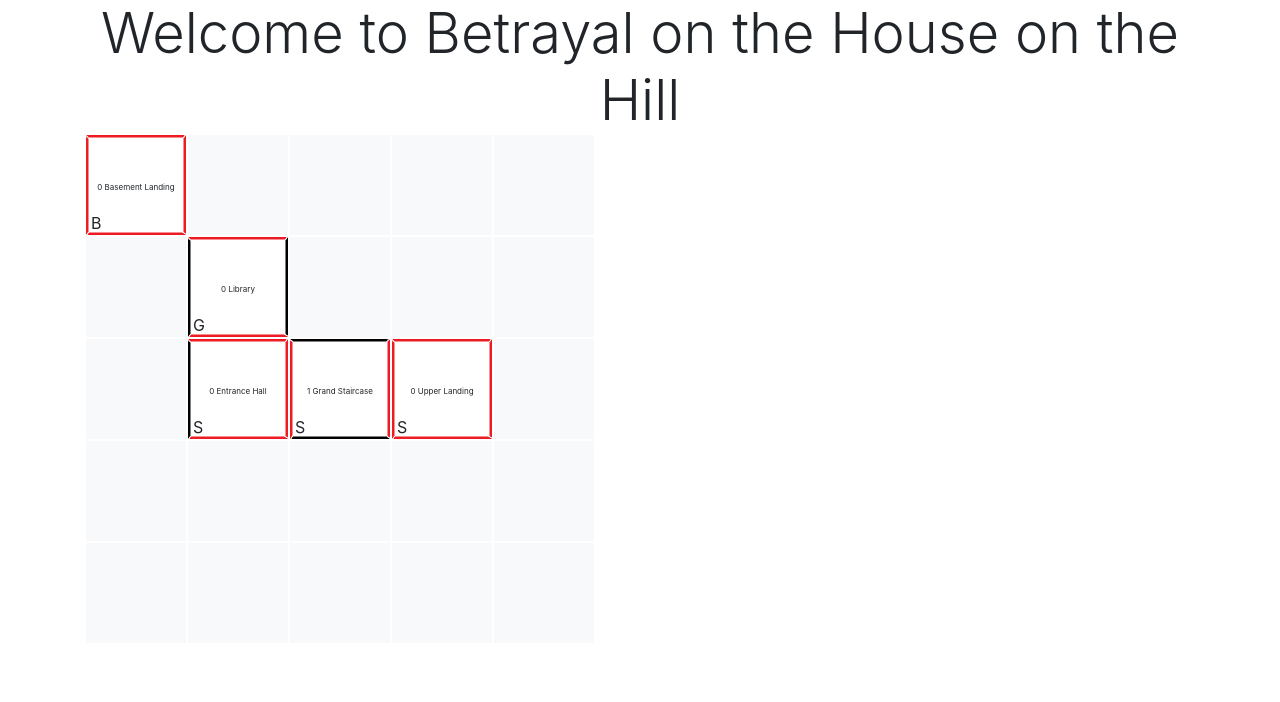
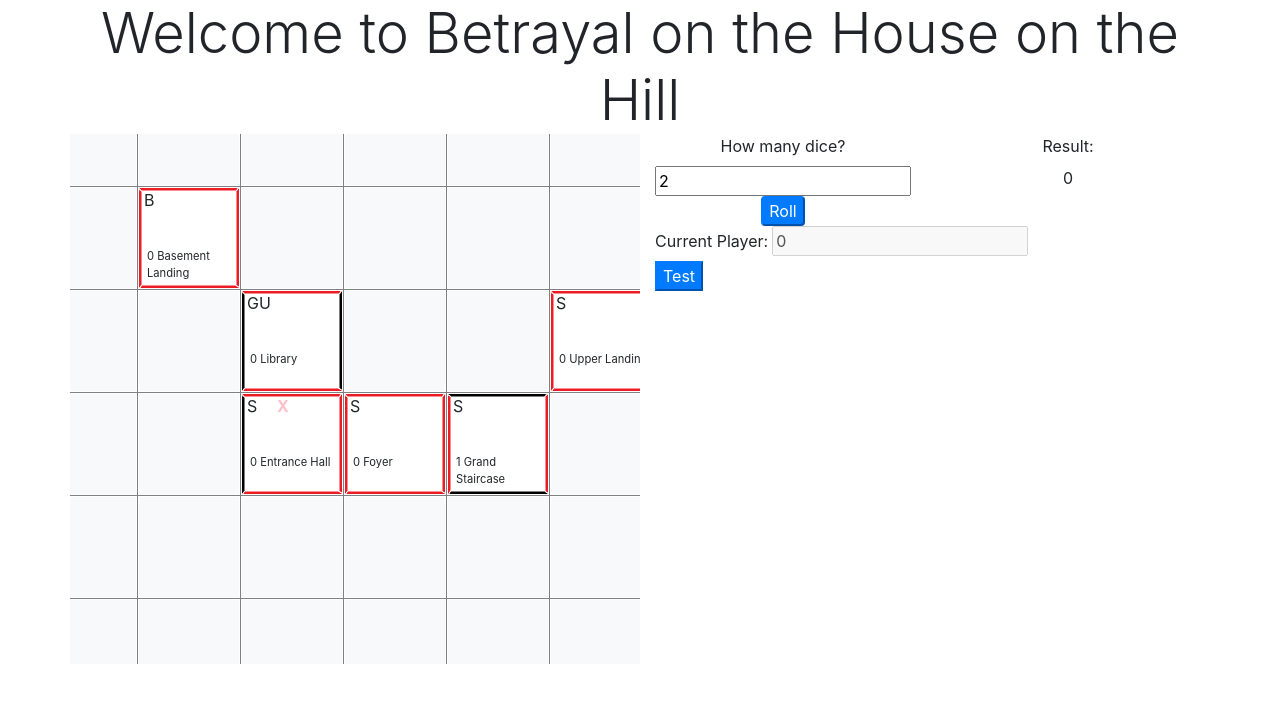
Before and after one commit to RyanB156/horror-story-game, an Angular app: page /home in a window 1280 px wide. Shown: the top 702 px of the page. Built offline with nearby package versions, Linux system fonts and the light colour scheme.

Commit message:
Add starting room tiles, scroll table to middle, switch x and y coordinates for room display

```diff
--- a/src/app/room-map/room-map.component.html
+++ b/src/app/room-map/room-map.component.html
@@ -1,21 +1,45 @@
-<div>
-  <table>
-    <tr *ngFor="let row of rows; let i = index">
-      <td *ngFor="let col of cols; let j = index" style="width:100px;height:100px;">
-        <div class="btn-light" style="width:100px;height:100px">
+<div class="row">
+  <table class="col" #mapTable>
+    <tr *ngFor="let row of rows; let j = index">
+      <td *ngFor="let col of cols; let i = index" style="width:100px;height:100px;">
+
+        <div class="btn-light" style="width:100px;height:100px;position:relative">
           <div *ngIf="map[i][j] !== null && map[i][j] !== undefined">
             <img style="z-index: 1;" [ngClass]="map[i][j].direction===0 ? 'north' : (map[i][j].direction===1 ? 'east' : (map[i][j].direction===2 ? 'south' : 'west'))"
             (click)="map[i][j].rotate($event)" style="width:100px;height:100px;" src="{{ map[i][j].path }}">
-            <div class="room-label text-center" style="z-index: 2;" id="roomTag">
+            <div (click)="map[i][j].rotate($event)" class="room-label" style="z-index: 2;">
               {{ map[i][j].direction }}
               {{ map[i][j].name }}
             </div>
-            <div class="floor-label" >
-              {{ getFloor(i, j) }}
+
+            <div class="row room-overlay">
+              <div class="floor-label col-4" (click)="map[i][j].rotate($event)">
+                {{ getFloor(i, j) }}
+              </div>
+              <div class="player-token col-4" *ngFor="let player of map[i][j].players; let p = index" style="color:{{ map[i][j].players[p].color }};"><b>X</b></div>
             </div>
+
           </div>
         </div>
       </td>
     </tr>
   </table>
+  <div class="col">
+    <div class="row text-center">
+      <div class="col">
+        <label for="diceToRoll" class="w-100">How many dice?</label>
+        <input id="diceToRoll" type="number" [(ngModel)]="diceToRoll">
+        <button class="btn-primary rounded" (click)="roll()">Roll</button>
+      </div>
+      <div class="col">
+        <label for="rollNumber">Result:</label>
+        <p id="rollNumber">{{ rollNumber }}</p>
+      </div>
+    </div>
+    <label for="currentPlayer" class="mr-1">Current Player:</label>
+    <input id="currentPlayer" type="text" disabled value='{{ currentPlayer }}'>
+    <div>
+      <button class="btn-primary" (click)="test()">Test</button>
+    </div>
+  </div>
 </div>
--- a/src/app/room-map/room-map.component.scss
+++ b/src/app/room-map/room-map.component.scss
@@ -15,19 +15,37 @@
   transform: rotate(270deg);
 }
 
-#roomTag {
-  font-size: 0.5em;
+table {
+  display: inline-block;
+  overflow: auto;
+  width: 530px;
+  height: 530px;
+}
+
+td {
+  border: solid gray 1px;
 }
 
 .room-label {
-  position: relative;
-  top: -54px;
+  position: absolute;
+  top: 60px;
+  left: 8px;
+  z-index: 2;
+  font-size: 0.7em;
+
+}
+
+.floor-label {
+  display: inline;
   z-index: 2;
 }
 
-.floor-label {
-  position: relative;
-  top: -36px;
-  left: 5px;
-  z-index: 2;
+.room-overlay {
+  padding: 0px 5px;
+  position: absolute;
+  top: 0px;
 }
+
+.player-token {
+  font-size: 1em;
+}
--- a/src/app/room-map/room-map.component.ts
+++ b/src/app/room-map/room-map.component.ts
@@ -1,23 +1,79 @@
-import { Component, OnInit } from '@angular/core';
+import { Component, OnInit, ElementRef, ViewChild, AfterViewInit } from '@angular/core';
+import { RandomService } from '../random/random.service';
 
+import { Room } from '../domain/Room';
+import { Player } from '../domain/Player';
+import { Floor, CardType, Orientation } from '../domain/EnumTypes';
+
+/* TODO:
+  Set valid doorways for each room. These will need to be set when the room is fixed.
+    Allow the player to move from one room to another.
+
+  Allow player to move to different rooms.
+    0 movement cost to move to upper landing from Grand Staircase
+
+  Rooms component
+    Players
+    Floor level
+    Card type
+    Items
+    Open doors
+    Picture
+
+  Players component
+    speed, might, sanity, and knowledge values
+    items
+    cards
+    image
+
+  Tokens
+
+  Manual book component
+
+  Haunt book component
+
+  Cards
+    Character
+      speed, might, sanity, and knowledge markers
+
+    Omen
+    Item
+    Event
+
+  Components
+
+
+*/
 
 @Component({
   selector: 'app-room-map',
   templateUrl: './room-map.component.html',
   styleUrls: ['./room-map.component.scss']
 })
-export class RoomMapComponent implements OnInit {
+export class RoomMapComponent implements OnInit, AfterViewInit {
+  @ViewChild("mapTable") mapTable: ElementRef;
 
-  rowCount: number = 5;
-  colCount: number = 5;
+  rowCount: number = 10;
+  colCount: number = 10;
   rows: number[] = new Array(this.rowCount);
   cols: number[] = new Array(this.colCount);
 
-  map: any;
+  players: Player[] = [];
+  currentPlayer: number = 0;
+
+  diceToRoll: number = 2;
+  rollNumber: number = 0;
+  randomService: RandomService;
+
+  map: Room[][];
 
   rooms: Room[];
 
-  constructor() {
+  constructor(randomService: RandomService) {
+
+    this.randomService = randomService;
+    this.players.push(Player.heatherGranville(1, 2));
+
     this.map = new Array(this.rowCount);
     for (let i = 0; i < this.rowCount; i++) {
       this.map[i] = new Array(this.colCount);
@@ -74,55 +130,69 @@
       new Room("Wine Cellar", Floor.Basement, CardType.Item, Room.oppositeDoors)
     ]
 
-    this.map[0][0] = this.getRoomByName("Basement Landing");
+    this.map[3][3] = this.getRoomByName("Basement Landing");
 
-    this.map[1][1] = this.getRoomByName("Library");
+    this.map[4][4] = this.getRoomByName("Library");
 
-    this.map[2][1] = this.getRoomByName("Entrance Hall");
-    this.map[2][2] = this.getRoomByName("Grand Staircase");
-    this.map[2][3] = this.getRoomByName("Upper Landing");
+    this.map[4][5] = this.getRoomByName("Entrance Hall");
+    this.map[4][5].addPlayer(this.players[0]);
 
+    this.map[5][5] = this.getRoomByName("Foyer");
+    this.map[6][5] = this.getRoomByName("Grand Staircase");
+    this.map[7][4] = this.getRoomByName("Upper Landing");
+
+  }
+
+  ngOnInit(): void {
+
+  }
+
+  ngAfterViewInit() : void {
+    this.mapTable.nativeElement.scrollTop = this.mapTable.nativeElement.scrollHeight / 4;
+    this.mapTable.nativeElement.scrollLeft = this.mapTable.nativeElement.scrollHeight / 4;
   }
 
   getRoomByName(name: string) : Room {
     return this.rooms.find(r => r.name === name);
   }
 
+  /**Get the room from the room map with the specified x and y coordinates. */
   getRoom(i: number, j: number) {
-    console.log(`Retrieving room (${i}, ${j})`)
     return this.map[i][j];
   }
 
+  /**Get text representing the floor that the room is on. */
   getFloor(i: number, j: number) {
     let room: Room = this.getRoom(i, j);
     let text = "";
 
-    console.log("room.floor: " + room.floor);
-    console.log("room.floor & Floor.Start: " + (room.floor & Floor.Start));
-    console.log("room.floor & Floor.Basement: " + (room.floor & Floor.Basement));
-    console.log("room.floor & Floor.Ground: " + (room.floor & Floor.Ground));
-    console.log("room.floor & Floor.Upper: " + (room.floor & Floor.Upper));
-
     if (room !== null) {
       if (room.floor === Floor.Start)
         text += "S";
-      else if ((room.floor & Floor.Basement) > 0)
+      if ((room.floor & Floor.Basement) > 0)
         text += "B";
-      else if ((room.floor & Floor.Ground) > 0)
+      if ((room.floor & Floor.Ground) > 0)
         text += "G";
-      else if ((room.floor & Floor.Upper) > 0)
+      if ((room.floor & Floor.Upper) > 0)
         text += "U";
     }
     return text;
   }
 
-  ngOnInit(): void {
+  test() {
+
   }
 
-}
+  roll() {
+    this.randomService.getRandom(0, 2, this.diceToRoll).subscribe((numbers) => {
+      let arr = numbers.split("	").filter(x => x !== "");
+      this.rollNumber = arr.map(x => parseInt(x)).reduce((x, y) => x + y);
+    });
+  }
 
-class Player {
-  location: Pair;
+  getCard(i: number, j: number) {
+
+  }
 
 }
 
@@ -132,54 +202,3 @@
   description: string;
 
 }
-
-class Pair {
-  x: number;
-  y: number;
-
-  constructor(x: number, y: number) {
-    this.x = x;
-    this.y = y;
-  }
-}
-
-class Room {
-  name: string = "";
-  direction: Orientation = Orientation.North;
-  path: string = "";
-  floor: Floor;
-  card: CardType;
-
-  constructor(name: string, floor: Floor, card: CardType, roomType: string, direction: Orientation = Orientation.North) {
-    this.name = name;
-    this.path = Room.getPath(roomType);
-    this.floor = floor;
-    this.card = card;
-    this.direction = direction;
-  }
-
-  setDirection(direction: Orientation) {
-    this.direction = direction;
-  }
-
-  rotate(evt) : void {
-    this.direction++;
-    this.direction %= 4;
-    console.log(evt);
-  }
-
-  static oneDoor: string = "roomOneDoor";
-  static cornerDoors: string = "roomLDoors";
-  static oppositeDoors: string = "roomOppositeDoors";
-  static threeDoors: string = "roomThreeDoors";
-  static fourDoors: string = "roomFourDoors";
-
-  static getPath(roomType: string) : string {
-    return "../assets/" + roomType + ".png";
-  }
-
-}
-
-enum Orientation { North, East, South, West }
-enum Floor { Start = 0, Basement = 1, Ground = 2, Upper = 4 }
-enum CardType { None, Event, Omen, Item }
```
